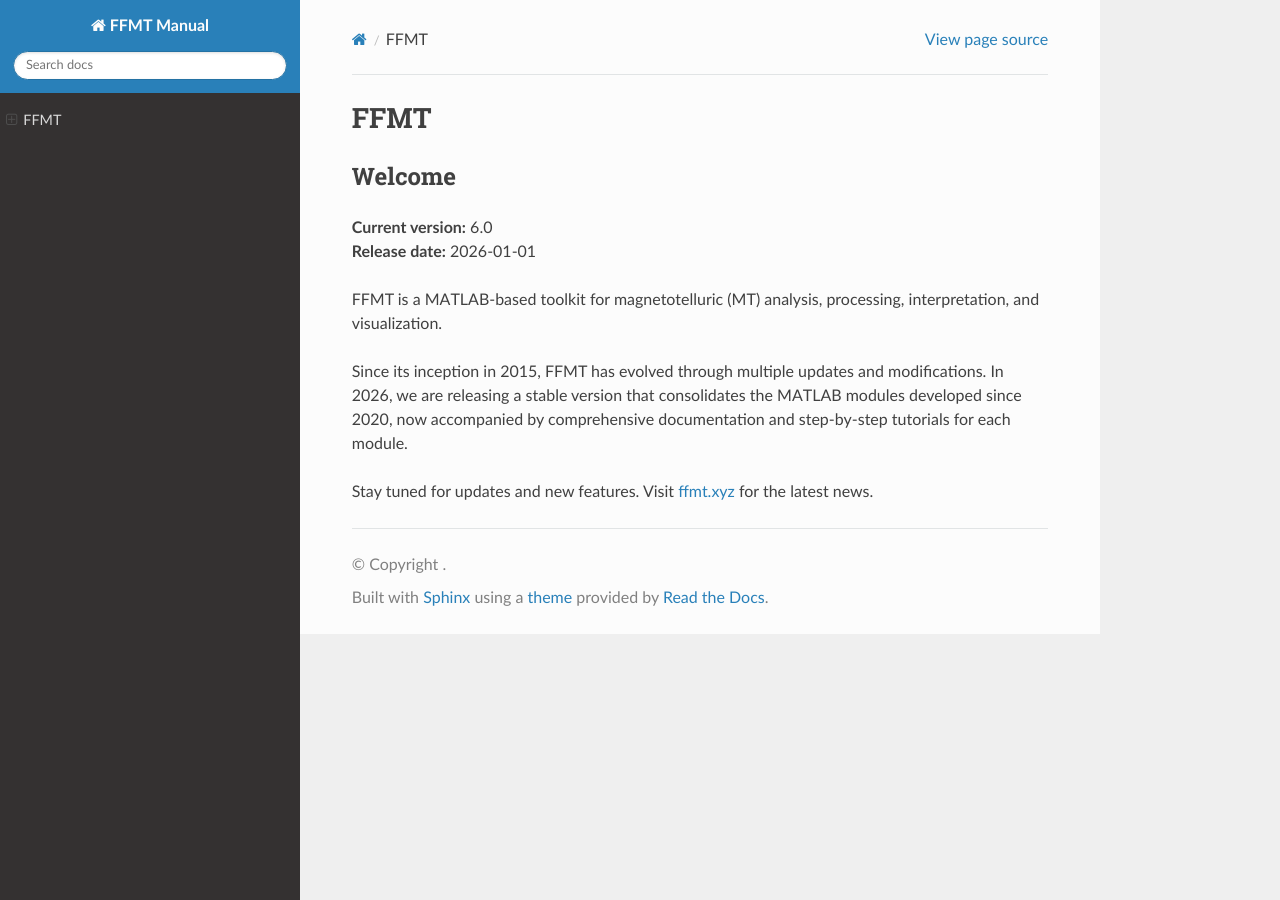
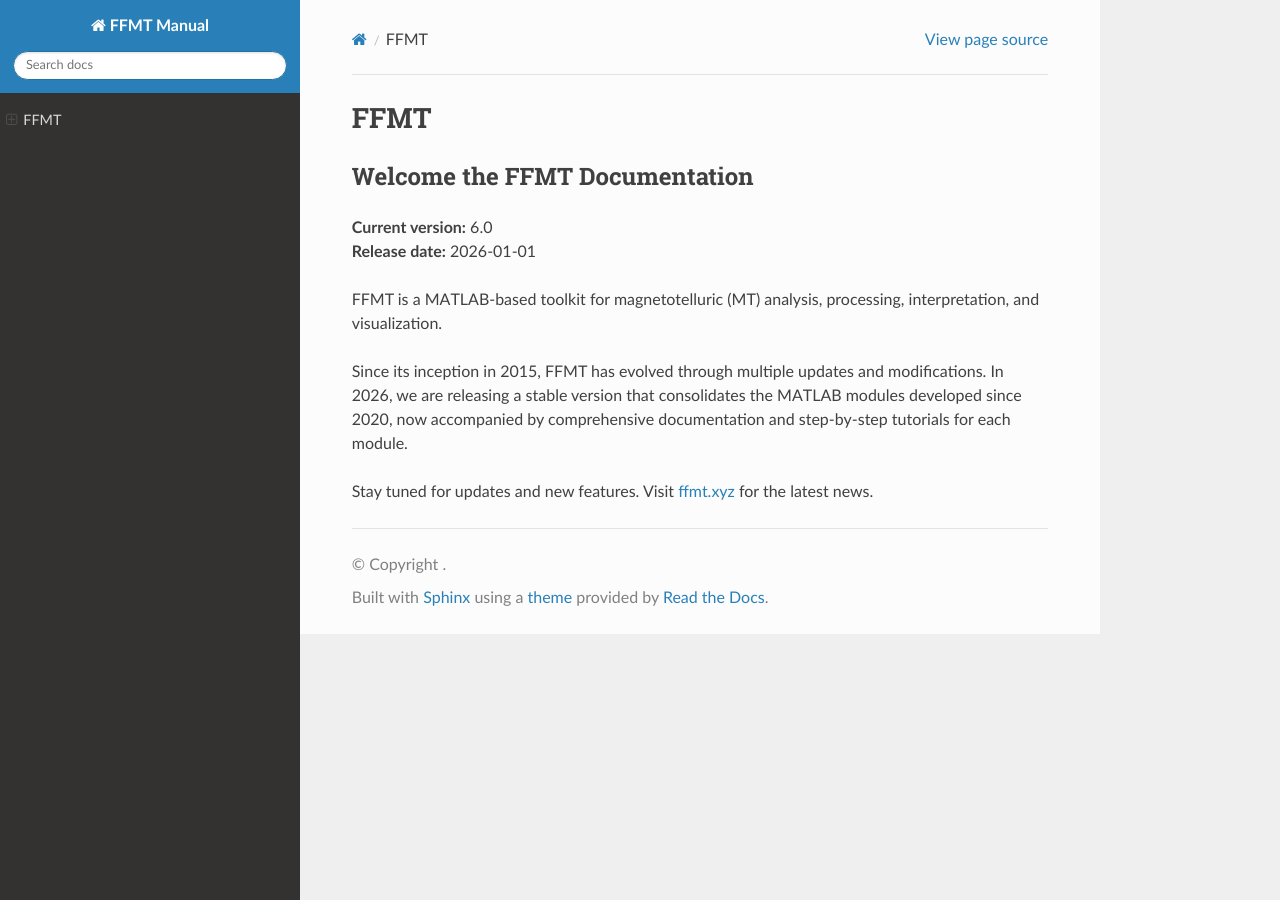
Before and after one commit to ffmtsw/ffmt, a Sphinx documentation site: the page built from docs/source/index.md, in a window 1280 px wide. Built offline with Sphinx 7.4.7 and the Read the Docs theme 3.1.0, drawn with Linux system fonts in a browser that asks for light colours.

Commit message:
Update index.md

```diff
--- a/docs/source/index.md
+++ b/docs/source/index.md
@@ -1,5 +1,5 @@
 # FFMT
-## Welcome
+## Welcome the FFMT Documentation
 **Current version:** 6.0
 **Release date:** 2026-01-01
 
```
